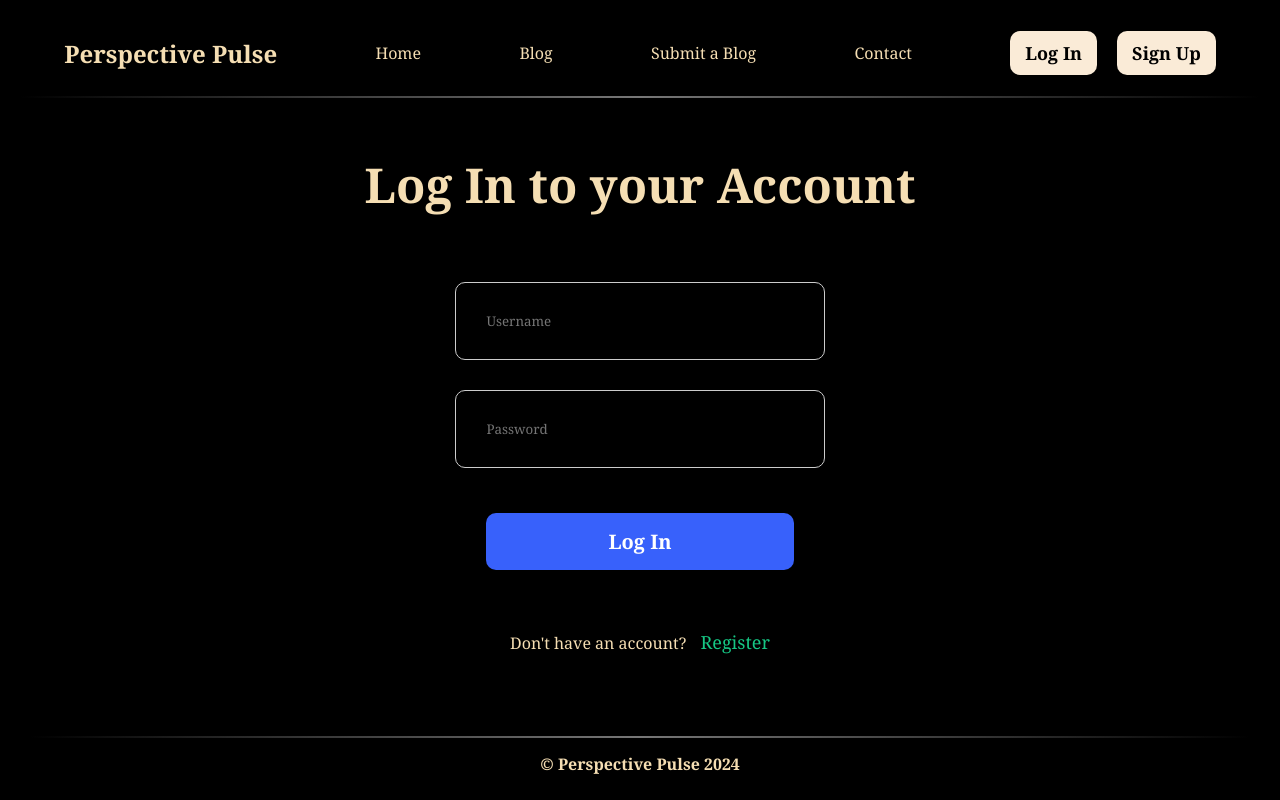
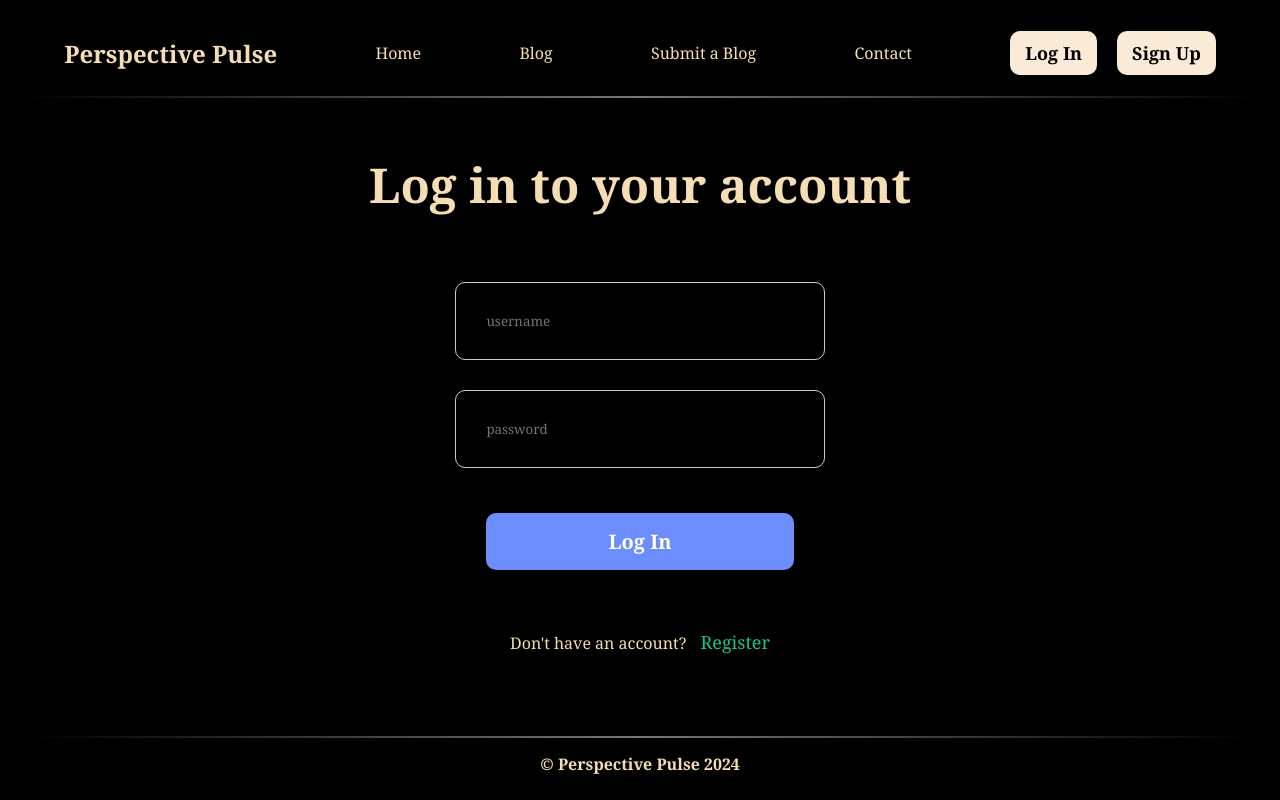
Before and after one commit to muhammadammar33/PerspectivePulse, a React (Create React App) app in the folder frontend/: page /login in a window 1280 px wide. Built offline with nearby package versions, Linux system fonts and the light colour scheme; no server answers.

Commit message:
Login Page

```diff
--- a/frontend/src/Pages/Login/login.jsx
+++ b/frontend/src/Pages/Login/login.jsx
@@ -1,49 +1,102 @@
-/* eslint-disable react-hooks/rules-of-hooks */
-import styles from './login.module.css';
-import TextInput from '../../Components/TextInput/textInput';
-import { useFormik } from 'formik';
-import loginSchema from '../../Schemas/loginSchema';
+import { useState } from "react";
+import styles from "./login.module.css";
+import TextInput from "../../Components/TextInput/textInput";
+import loginSchema from "../../Schemas/loginSchema";
+import { useFormik } from "formik";
+import { login } from "../../api/internal";
+import { setUser } from "../../store/userSlice";
+import { useDispatch } from "react-redux";
+import { useNavigate } from "react-router-dom";
 
-function login() {
+function Login() {
+    const navigate = useNavigate();
 
-    const {values, touched, handleBlur, handleChange, errors} = useFormik({
+    const dispatch = useDispatch();
+
+    const [error, setError] = useState("");
+
+    const handleLogin = async () => {
+        const data = {
+        username: values.username,
+        password: values.password,
+        };
+
+        const response = await login(data);
+
+        if (response.status === 200) {
+        // 1. setUser
+        const user = {
+            _id: response.data.user._id,
+            email: response.data.user.email,
+            username: response.data.user.username,
+            auth: response.data.auth,
+        };
+
+        dispatch(setUser(user));
+        // 2. redirect -> homepage
+        navigate("/");
+        } else if (response.code === "ERR_BAD_REQUEST") {
+        // display error message
+        setError(response.response.data.message);
+        }
+    };
+
+    const { values, touched, handleBlur, handleChange, errors } = useFormik({
         initialValues: {
-            username: '',
-            password: ''
+        username: "",
+        password: "",
         },
+
         validationSchema: loginSchema,
-        onSubmit: (values) => {
-            console.log(values);
-        }
     });
 
     return (
         <div className={styles.loginWrapper}>
-            <div className={styles.loginHeader}>Log In to your Account</div>
-            <TextInput
-                type='text'
-                name='username'
-                value = {values.username}
-                onBlur = {handleBlur}
-                onChange = {handleChange}
-                placeholder = 'Username'
-                error = {errors.username && touched.username ? 1: undefined}
-                errormessage = {errors.username}
-            />
-            <TextInput
-                type='password'
-                name='password'
-                value = {values.password}
-                onBlur = {handleBlur}
-                onChange = {handleChange}
-                placeholder = 'Password'
-                error = {errors.password && touched.password ? 1: undefined}
-                errormessage = {errors.password}
-            />
-            <button className={styles.logInButton}>Log In</button>
-            <span>Don't have an account?{" "} <button className={styles.createAccount} href='/signup'>Register</button></span>
+        <div className={styles.loginHeader}>Log in to your account</div>
+        <TextInput
+            type="text"
+            value={values.username}
+            name="username"
+            onBlur={handleBlur}
+            onChange={handleChange}
+            placeholder="username"
+            error={errors.username && touched.username ? 1 : undefined}
+            errormessage={errors.username}
+        />
+        <TextInput
+            type="password"
+            name="password"
+            value={values.password}
+            onBlur={handleBlur}
+            onChange={handleChange}
+            placeholder="password"
+            error={errors.password && touched.password ? 1 : undefined}
+            errormessage={errors.password}
+        />
+        <button
+            className={styles.logInButton}
+            onClick={handleLogin}
+            disabled={
+            !values.username ||
+            !values.password ||
+            errors.username ||
+            errors.password
+            }
+        >
+            Log In
+        </button>
+        <span>
+            Don't have an account?{" "}
+            <button
+            className={styles.createAccount}
+            onClick={() => navigate("/signup")}
+            >
+            Register
+            </button>
+        </span>
+        {error !== "" ? <p className={styles.errorMessage}>{error}</p> : ""}
         </div>
-    )
+    );
 }
 
-export default login;
+export default Login;
--- /dev/null
+++ b/frontend/src/api/internal.js
@@ -0,0 +1,21 @@
+import axios from "axios";
+
+const api = axios.create({
+    baseURL: process.env.REACT_APP_INTERNAL_API_PATH,
+    withCredentials: true,
+    headers: {
+        "Content-Type": "application/json",
+    },
+});
+
+export const login = async (data) => {
+    let response;
+
+    try {
+        response = await api.post("/login", data);
+    } catch (error) {
+        return error;
+    }
+
+    return response;
+};
```
